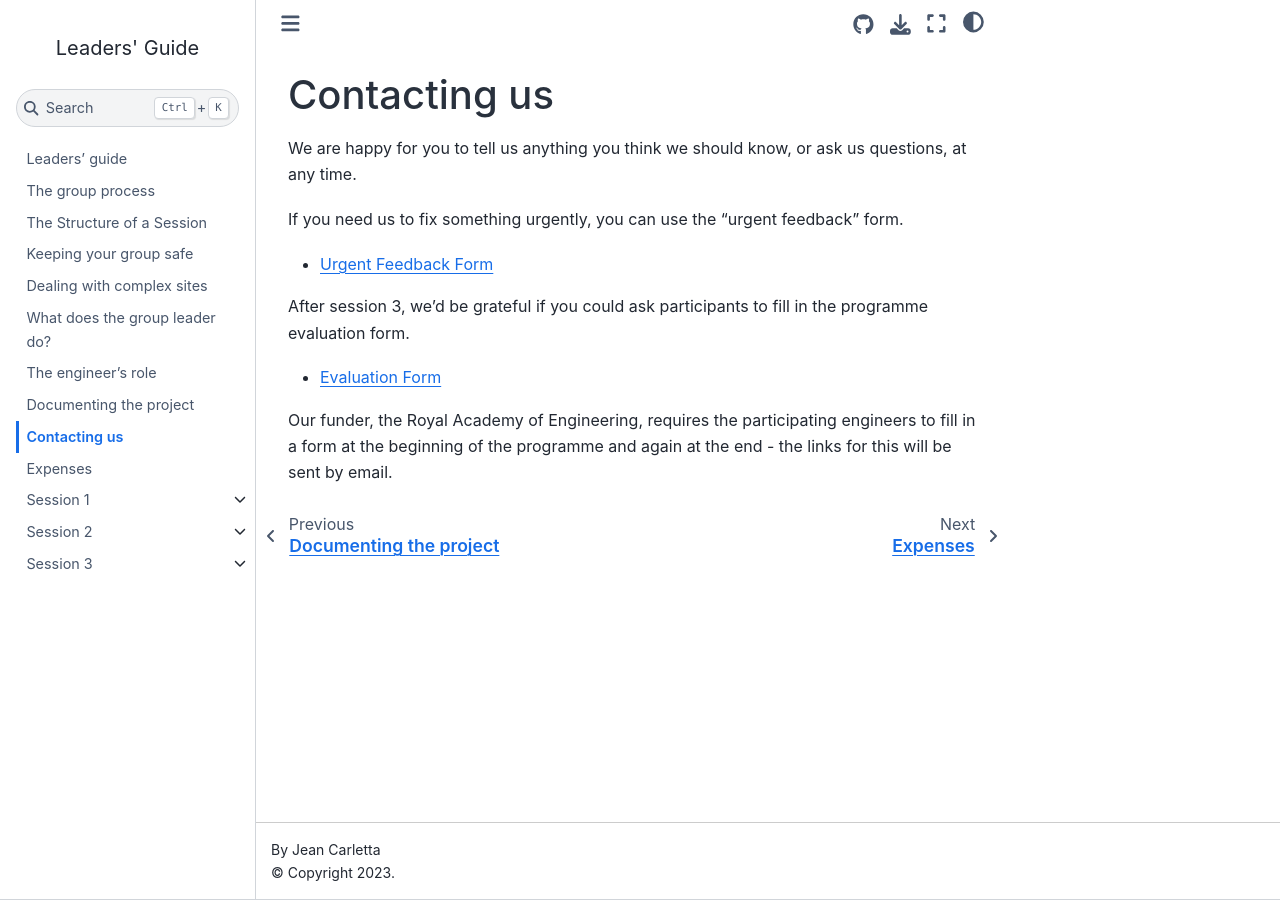
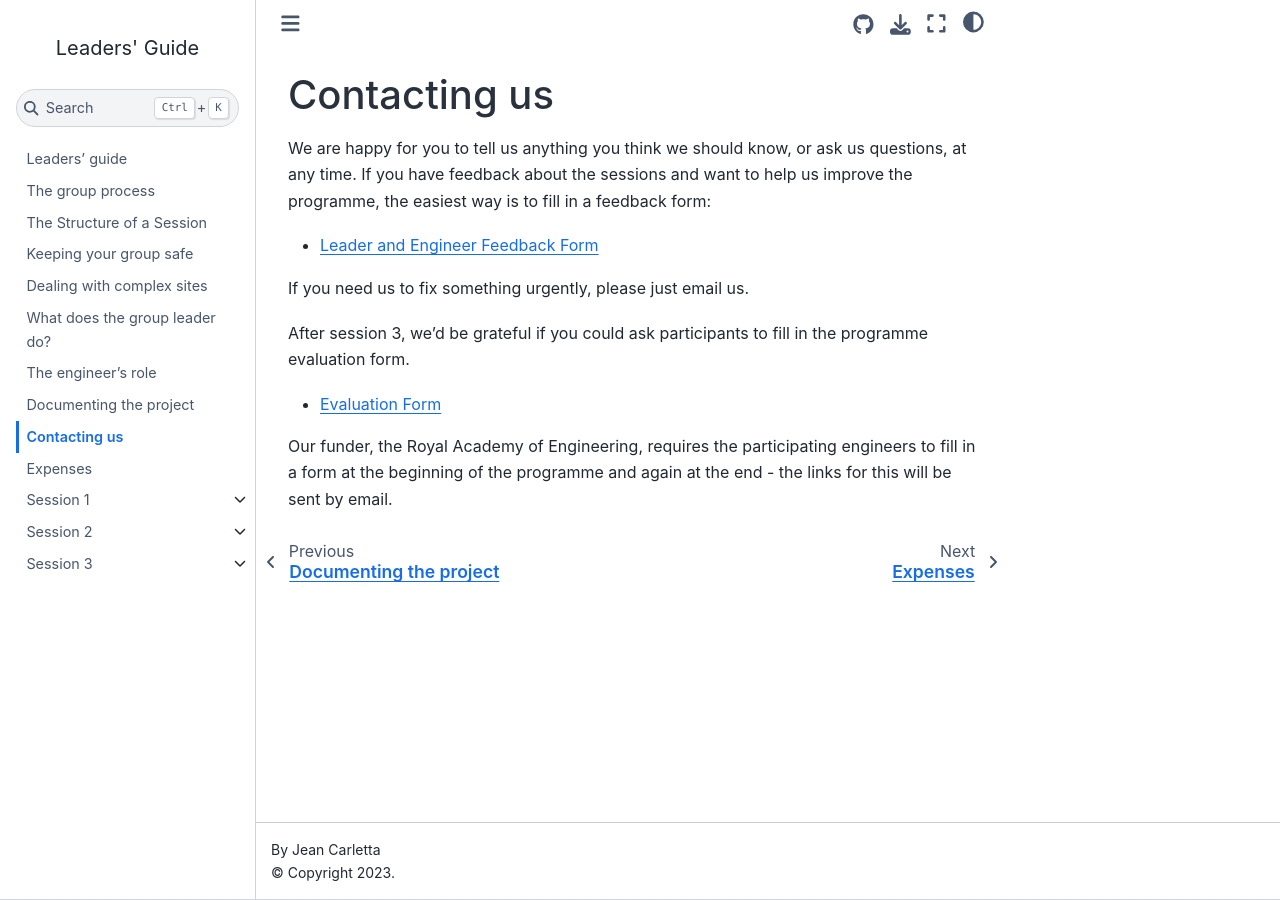
Before and after one commit to JeanCarletta/HeatHack-Leaders-Guide, a Jupyter Book: the page built from feedback.md, in a window 1280 px wide. Built offline with Jupyter Book 1.0.4 settings and Sphinx 7.4.7 and the Sphinx Book theme 1.1.4, drawn with Linux system fonts in a browser that asks for light colours.

Commit message:
Correct description of form

```diff
--- a/feedback.md
+++ b/feedback.md
@@ -1,10 +1,10 @@
 # Contacting us
 
-We are happy for you to tell us anything you think we should know, or ask us questions, at any time.
+We are happy for you to tell us anything you think we should know, or ask us questions, at any time.  If you have feedback about the sessions and want to help us improve the programme, the easiest way is to fill in a feedback form:
 
-If you need us to fix something urgently, you can use the "urgent feedback" form.
+- [Leader and Engineer Feedback Form](https://docs.google.com/forms/d/e/1FAIpQLSelF7T0pEaX2-UD-kBIGJ9_AKjKSBzyn9gKfhPW7MJgZEvSzQ/viewform)
 
-- [Urgent Feedback Form](https://docs.google.com/forms/d/e/1FAIpQLSelF7T0pEaX2-UD-kBIGJ9_AKjKSBzyn9gKfhPW7MJgZEvSzQ/viewform)
+If you need us to fix something urgently, please just email us.
 
 After session 3, we'd be grateful if you could ask participants to fill in the programme evaluation form.
 
```
